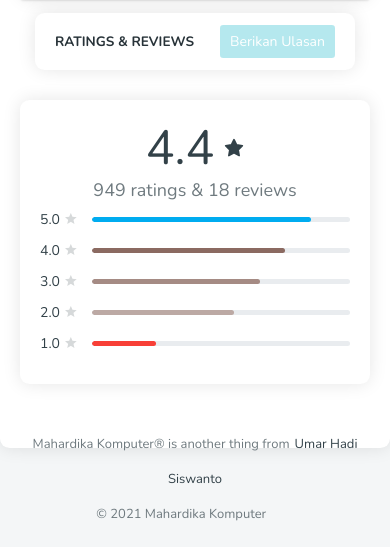
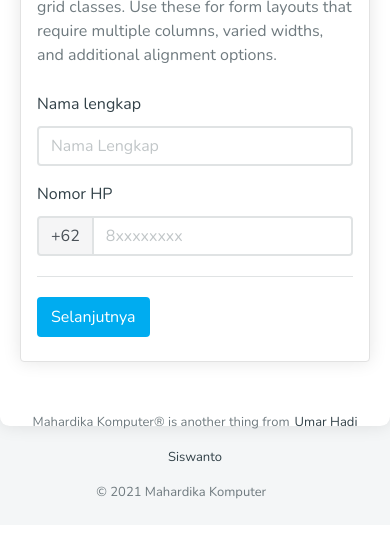
Before and after one commit to umarhadi/kp, a PHP site: page /produk/detail.php?barang=1 in a window 390 px wide. Shown: the part 708-1255 px from the top of the page. After the commit the page ends 1207 px from the top, so only its background shows below. Run offline with PHP 8.4, Linux system fonts and the light colour scheme; data that the repository does not hold is empty.

Commit message:
feat: beli dan muncul di tx

```diff
--- a/produk/detail.php
+++ b/produk/detail.php
@@ -87,11 +87,17 @@ $hasil = $lihat->barang_edit($id);
                     <div class="row">
                         <div class="col-sm">
                             <div class="row">
-                                <div class="col-lg-6 col-md-6 col-sm-12 mb-30">
+                                <div class="col-lg-12 col-md-12 col-sm-12 mb-30">
                                     <div class="card-img card-img-bg rounded text-white shadow-sm shadow-hover-lg" style="background-image: url(../assets/img/barang/<?php echo $hasil['img']; ?>);">
                                         <div class="card-img-overlay text-white bg-trans-dark-90">
                                             <div class="card-body text-center">
                                                 <a href="../assets/img/barang/<?php echo $hasil['img']; ?>" target="_blank" alt="Lihat ukuran penuh"><img class="card-img-top img-fluid rounded" src="../assets/img/barang/<?php echo $hasil['img']; ?>" style="width:200px;" alt="foto barang"></a>
+                                            </div>
+                                            <div class="card-body">
+                                                <h3 class="card-title text-white font-weight-bold"><?php echo $hasil['nama_barang']; ?></h3>
+                                                <p class="card-text"><b>Kategori:</b> <a href="../produk.php?kategori=<?php echo $hasil['nama_kategori']; ?>"><span class="badge badge-info"><?php echo $hasil['nama_kategori']; ?></span></a></p>
+                                                <span class="card-text text-white h3">IDR <?php echo number_format($hasil['harga_jual']); ?></span>/<?php echo $hasil['satuan_barang']; ?><br>
+                                                <p class="card-text text-white text-truncate"><?php echo $hasil['deskripsi']; ?></p>
                                             </div>
                                             <div class="card-footer">
                                                 Bagikan ke &nbsp;
@@ -105,88 +111,37 @@ $hasil = $lihat->barang_edit($id);
                                         </div>
                                     </div>
                                 </div>
-                                <div class="col-lg-6 col-md-6 col-sm-12 mb-30">
-                                    <div class="card">
-                                        <div class="card-img card-img-bg rounded text-white shadow-sm shadow-hover-lg" style="background-image: url(../assets/img/barang/<?php echo $hasil['img']; ?>);">
-                                            <div class="card-img-overlay text-white bg-trans-dark-90">
-                                                <h3 class="card-title text-white font-weight-bold"><?php echo $hasil['nama_barang']; ?></h3>
-                                                <p class="card-text"><b>Kategori:</b> <a href="../produk.php?kategori=<?php echo $hasil['nama_kategori']; ?>"><span class="badge badge-info"><?php echo $hasil['nama_kategori']; ?></span></a></p>
-                                                <span class="card-text text-white h3">IDR <?php echo number_format($hasil['harga_jual']); ?></span>/<?php echo $hasil['satuan_barang']; ?><br>
-                                                <p class="card-text text-white text-truncate"><?php echo $hasil['deskripsi']; ?></p>
-                                                <div class="card-footer">
-                                                    <button class="btn btn-info btn-wth-icon btn-lg"> <span class="icon-label"><span class="feather-icon"><svg xmlns="http://www.w3.org/2000/svg" width="24" height="24" viewBox="0 0 24 24" fill="none" stroke="currentColor" stroke-width="2" stroke-linecap="round" stroke-linejoin="round" class="feather feather-credit-card">
-                                                                    <rect x="1" y="4" width="22" height="16" rx="2" ry="2"></rect>
-                                                                    <line x1="1" y1="10" x2="23" y2="10"></line>
-                                                                </svg></span> </span><span class="btn-text">Beli </span></button>
-                                                </div>
+                                <div class="col-lg-8 col-md-8 col-sm-12 mb-30">
+                                    <section class="hk-sec-wrapper">
+                                        <h5 class="hk-sec-title">Beli <?php echo $hasil['nama_barang']; ?></h5>
+                                        <p class="mb-25">More complex forms can be built using the grid classes. Use these for form layouts that require multiple columns, varied widths, and additional alignment options.</p>
+                                        <div class="row">
+                                            <div class="col-sm">
+                                                <form action="beli.php" method="post">
+                                                    <div class="row">
+                                                        <div class="col-md-12 form-group">
+                                                            <input type="hidden" name="id_barang" value="<?php echo $hasil['id_barang']; ?>" class="form-control">
+                                                            <input type="hidden" name="jumlah" value="1" class="form-control">
+                                                            <input type="hidden" name="total" value="<?php echo $hasil['harga_jual']; ?>" class="form-control">
+                                                            <label for="nama">Nama lengkap</label>
+                                                            <input class="form-control" placeholder="Nama Lengkap" name="nama" type="text">
+                                                        </div>
+                                                    </div>
+                                                    <div class="form-group">
+                                                        <label for="nohp">Nomor HP</label>
+                                                        <div class="input-group">
+                                                            <div class="input-group-prepend">
+                                                                <span class="input-group-text">+62</span>
+                                                            </div>
+                                                            <input class="form-control" name="no_hp" placeholder="8xxxxxxxx" type="text">
+                                                        </div>
+                                                    </div>
+                                                    <hr>
+                                                    <button class="btn btn-primary" type="submit">Selanjutnya</button>
+                                                </form>
                                             </div>
                                         </div>
-                                    </div>
-                                    <div class="col-lg-12 col-md-6 col-sm-12 mb-30">
-                                    <div class="card">
-                                        <div class="card-header card-header-action">
-                                            <h6>Ratings &amp; Reviews</h6>
-                                            <div class="d-flex align-items-center card-action-wrap">
-                                                <button class="btn btn-info btn-sm disabled">Berikan Ulasan</button>
-                                            </div>
-                                        </div>
-                                    </div>
-                                </div>
-                                    <div class="card">
-                                    <div class="card-body">
-                                        <div class="row">
-                                            <div class="col-sm-5">
-                                                <div class="d-flex align-items-center h-100 justify-content-center text-center">
-                                                    <div>
-                                                        <div class="d-flex align-items-center  justify-content-center text-dark">
-                                                            <span class="counter-anim display-2">4.4</span>
-                                                            <span class="review-star starred ml-10">
-                                                                <span class="feather-icon"><svg xmlns="http://www.w3.org/2000/svg" width="24" height="24" viewBox="0 0 24 24" fill="none" stroke="currentColor" stroke-width="2" stroke-linecap="round" stroke-linejoin="round" class="feather feather-star">
-                                                                        <polygon points="12 2 15.09 8.26 22 9.27 17 14.14 18.18 21.02 12 17.77 5.82 21.02 7 14.14 2 9.27 8.91 8.26 12 2"></polygon>
-                                                                    </svg></span>
-                                                            </span>
-                                                        </div>
-                                                        <span class="font-18">949 ratings &amp; 18 reviews</span>
-                                                    </div>
-                                                </div>
-                                            </div>
-                                            <div class="col-sm-7">
-                                                <div class="progress-wrap lb-side-left mt-5">
-                                                    <div class="progress-lb-wrap mb-10">
-                                                        <label class="progress-label mnw-50p">5.0<i class="zmdi zmdi-star text-light-20 ml-5"></i></label>
-                                                        <div class="progress progress-bar-rounded progress-bar-xs">
-                                                            <div class="progress-bar bg-primary w-85" role="progressbar" aria-valuenow="85" aria-valuemin="0" aria-valuemax="100"></div>
-                                                        </div>
-                                                    </div>
-                                                    <div class="progress-lb-wrap mb-10">
-                                                        <label class="progress-label mnw-50p">4.0<i class="zmdi zmdi-star text-light-20 ml-5"></i></label>
-                                                        <div class="progress progress-bar-rounded progress-bar-xs">
-                                                            <div class="progress-bar bg-brown-light-1 w-75" role="progressbar" aria-valuenow="75" aria-valuemin="0" aria-valuemax="100"></div>
-                                                        </div>
-                                                    </div>
-                                                    <div class="progress-lb-wrap mb-10">
-                                                        <label class="progress-label mnw-50p">3.0<i class="zmdi zmdi-star text-light-20 ml-5"></i></label>
-                                                        <div class="progress progress-bar-rounded progress-bar-xs">
-                                                            <div class="progress-bar bg-brown-light-2 w-65" role="progressbar" aria-valuenow="65" aria-valuemin="0" aria-valuemax="100"></div>
-                                                        </div>
-                                                    </div>
-                                                    <div class="progress-lb-wrap mb-10">
-                                                        <label class="progress-label mnw-50p">2.0<i class="zmdi zmdi-star text-light-20 ml-5"></i></label>
-                                                        <div class="progress progress-bar-rounded progress-bar-xs">
-                                                            <div class="progress-bar bg-brown-light-3 w-55" role="progressbar" aria-valuenow="55" aria-valuemin="0" aria-valuemax="100"></div>
-                                                        </div>
-                                                    </div>
-                                                    <div class="progress-lb-wrap mb-10">
-                                                        <label class="progress-label mnw-50p">1.0<i class="zmdi zmdi-star text-light-20 ml-5"></i></label>
-                                                        <div class="progress progress-bar-rounded progress-bar-xs">
-                                                            <div class="progress-bar bg-danger w-25" role="progressbar" aria-valuenow="25" aria-valuemin="0" aria-valuemax="100"></div>
-                                                        </div>
-                                                    </div>
-                                                </div>
-                                            </div>
-                                        </div>
-                                    </div>
-                                    </div>
+                                    </section>
                                 </div>
                             </div>
                         </div>
```
Also changed, not shown: admin/kasir/fungsi/tambah/tambah.php (+53 -30 lines), produk/beli.php (+23 -18 lines).
